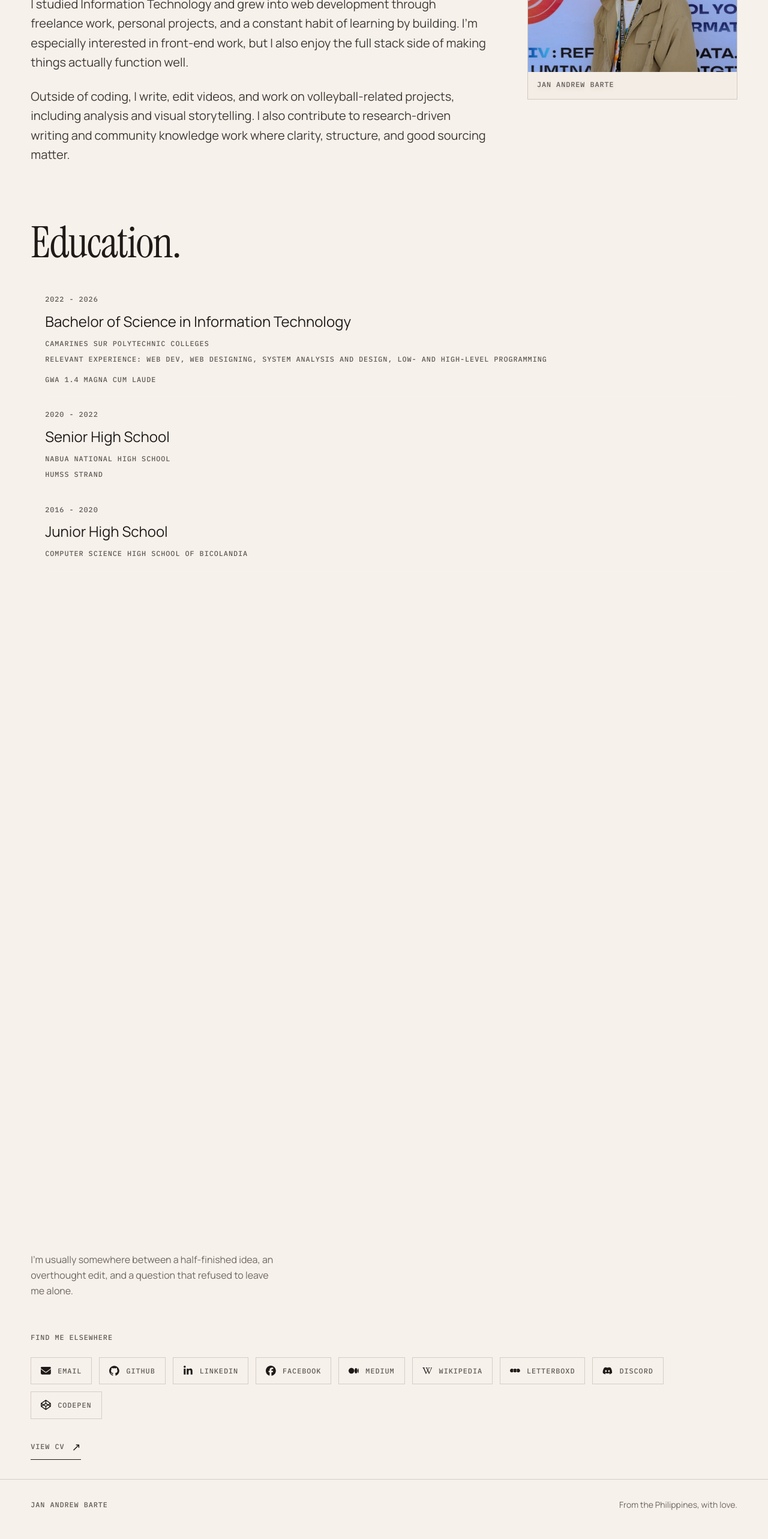
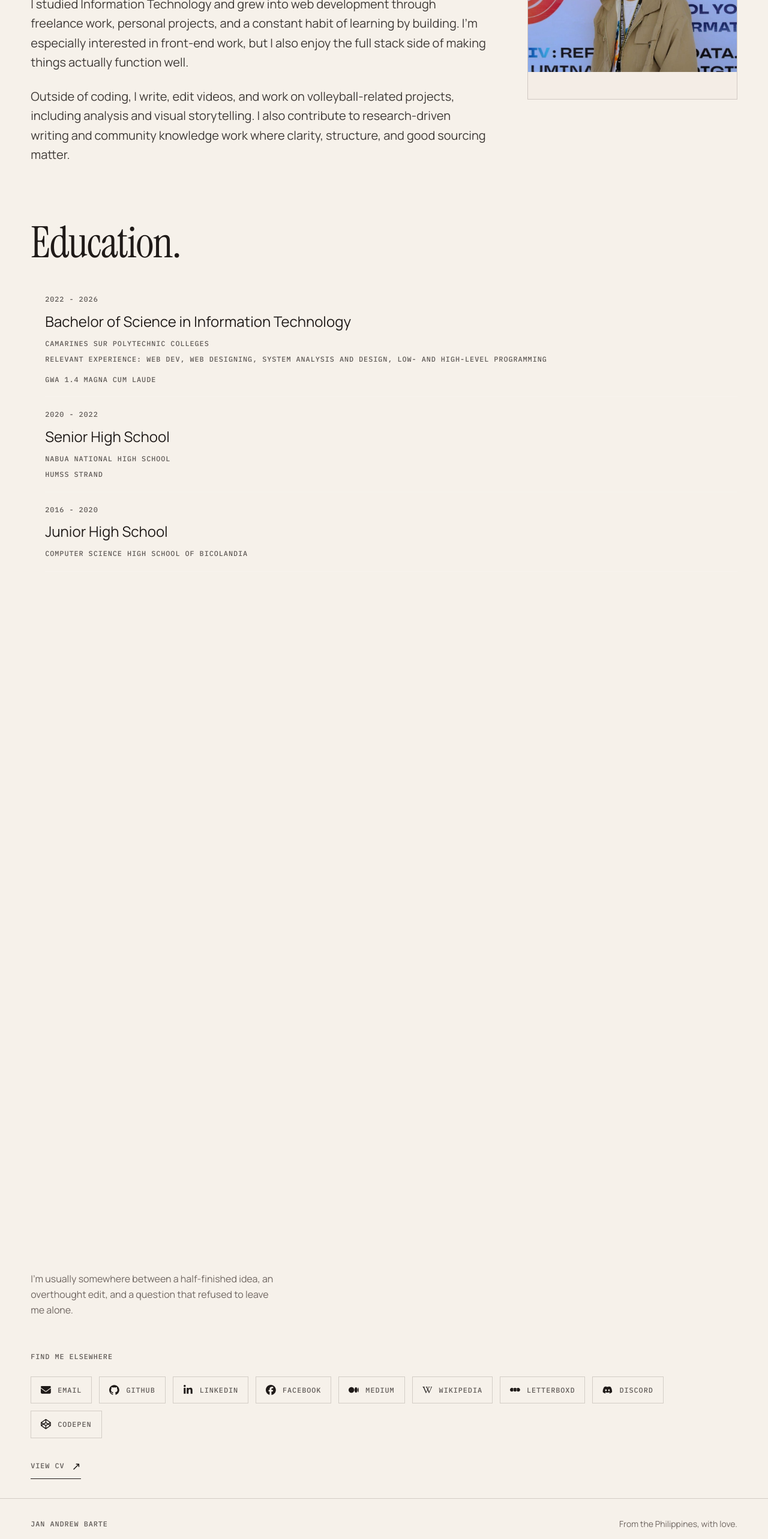
Before and after one commit to DeGrozer/jan-andrew-portfolio, a Next.js app: page / in a window 1280 px wide. Shown: the part 5720-8286 px from the top of the page at 60% size. Built offline with nearby package versions, Linux system fonts and the light colour scheme.

Commit message:
-- minor fixes on the ui

```diff
--- a/app/page.tsx
+++ b/app/page.tsx
@@ -51,7 +51,6 @@ export default function HomePage() {
                             <div className="about-portrait relative flex aspect-square w-full items-end overflow-hidden border border-[color:var(--border)] bg-[color:var(--surface)]/40 p-4 md:aspect-[4/5]">
                                 <Image src="/images/portrait/barte.webp" alt="Jan Andrew Barte" fill sizes="(max-width: 767px) 100vw, 33vw" className="object-contain object-center" priority />
                             </div>
-                            <span className="pointer-events-none mt-3 block label-mono text-[0.64rem] leading-relaxed text-[color:var(--foreground)] md:absolute md:inset-x-4 md:bottom-4 md:mt-0 md:text-white md:drop-shadow-md">JAN ANDREW BARTE</span>
                         </div>
                     </div>
                 </div>
--- a/components/sections/ContactSection.tsx
+++ b/components/sections/ContactSection.tsx
@@ -40,7 +40,7 @@ export function ContactSection() {
     return (
         <section
             id="contact"
-            className="container-editorial scroll-mt-24 pb-4 pt-24 md:pb-8 md:pt-32"
+            className="container-editorial scroll-mt-24 pb-4 pt-24 md:pb-8 md:pt-40"
             aria-labelledby="contact-heading"
         >
             <div className="section-intro contact-intro">
```
Also changed, not shown: public/images/projects/3d/W3.Barte, Sophia Ann R..png (added).
